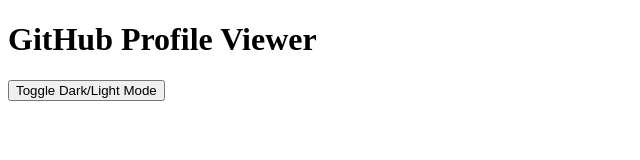
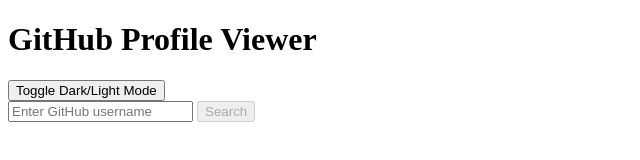
Before and after one commit to Gitkorir/GitHub-Profile-Viewer, a plain HTML site: page index.html in a window 1280 px wide. Shown: the whole page, without its empty margins (0-640 px from the left). Drawn offline with Linux system fonts and the light colour scheme.

Commit message:
create a search bar container button

```diff
--- a/index.html
+++ b/index.html
@@ -14,6 +14,10 @@
                 <button id="theme-toggle-btn">Toggle Dark/Light Mode</button>
             </div>
         </header>
+         <div id="search-container">
+            <input type="text" id="search-input" placeholder="Enter GitHub username">
+            <button id="search-btn" disabled>Search</button>
+        </div>
     <script src="index.js"></script>
   </body>
 </html>
--- a/index.js
+++ b/index.js
@@ -1,4 +1,7 @@
 // fetch data from the GitHub ApI
+
+const searchBtn = document.getElementById("search-btn");
+const searchInput = document.getElementById("search-input");
 const themeToggleBtn = document.getElementById("theme-toggle-btn");
 
 // Toggle Dark Mode
```
